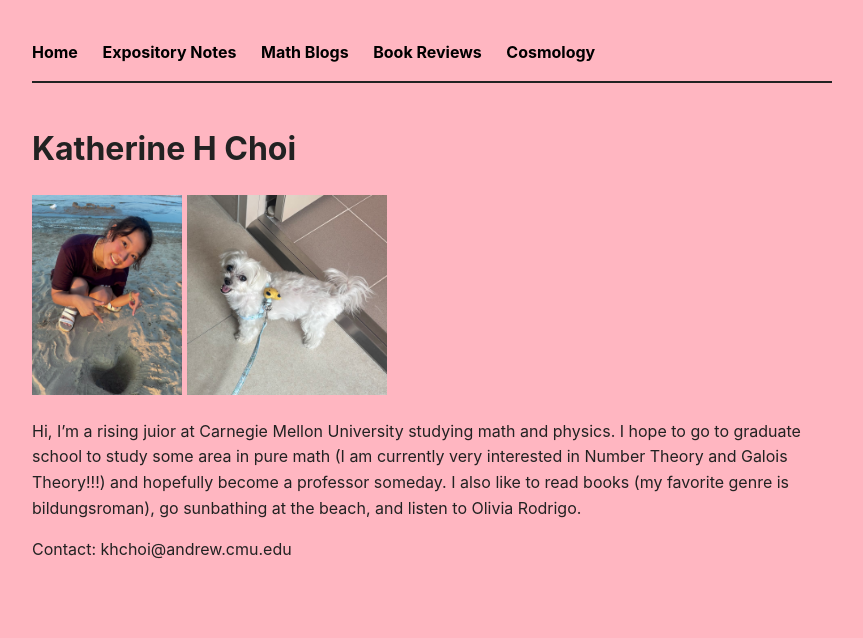
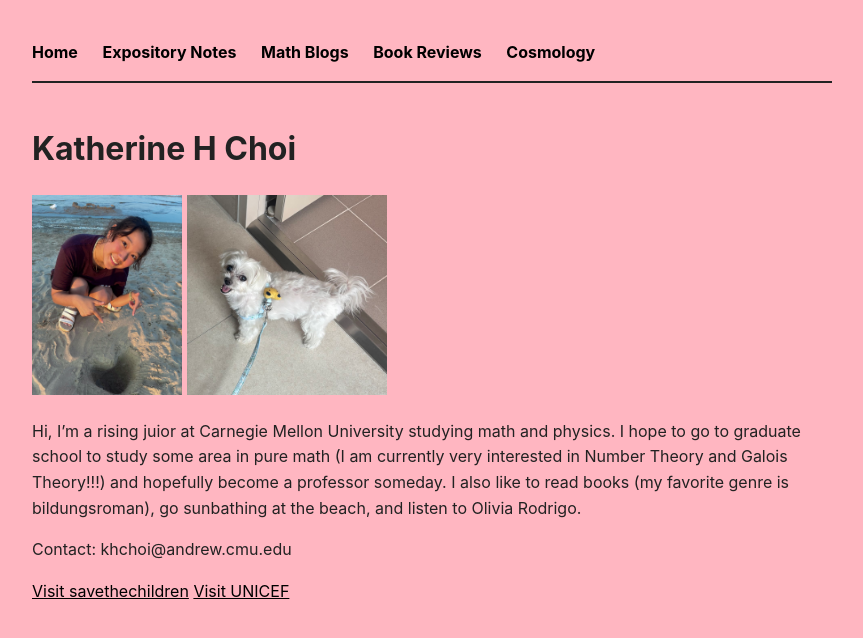
Before and after one commit to KatherineHChoi/katherinehchoi.github.io, a Jekyll site: the page built from index.md, in a window 1280 px wide. Shown: the top 638 px of the page, without its empty margins (208-1071 px from the left). Built offline with Jekyll 4.4.1, drawn with Linux system fonts in a browser that asks for light colours.

Commit message:
Add external links to charity organizations
Added links to Save the Children and UNICEF.

```diff
--- a/index.md
+++ b/index.md
@@ -9,3 +9,6 @@ title: Home
 Hi, I'm a rising juior at Carnegie Mellon University studying math and physics. I hope to go to graduate school to study some area in pure math (I am currently very interested in Number Theory and Galois Theory!!!) and hopefully become a professor someday. I also like to read books (my favorite genre is bildungsroman), go sunbathing at the beach, and listen to Olivia Rodrigo.
 
 Contact: khchoi@andrew.cmu.edu
+
+[Visit savethechildren](https://www.savethechildren.org)
+[Visit UNICEF](https://www.unicef.org)
```
